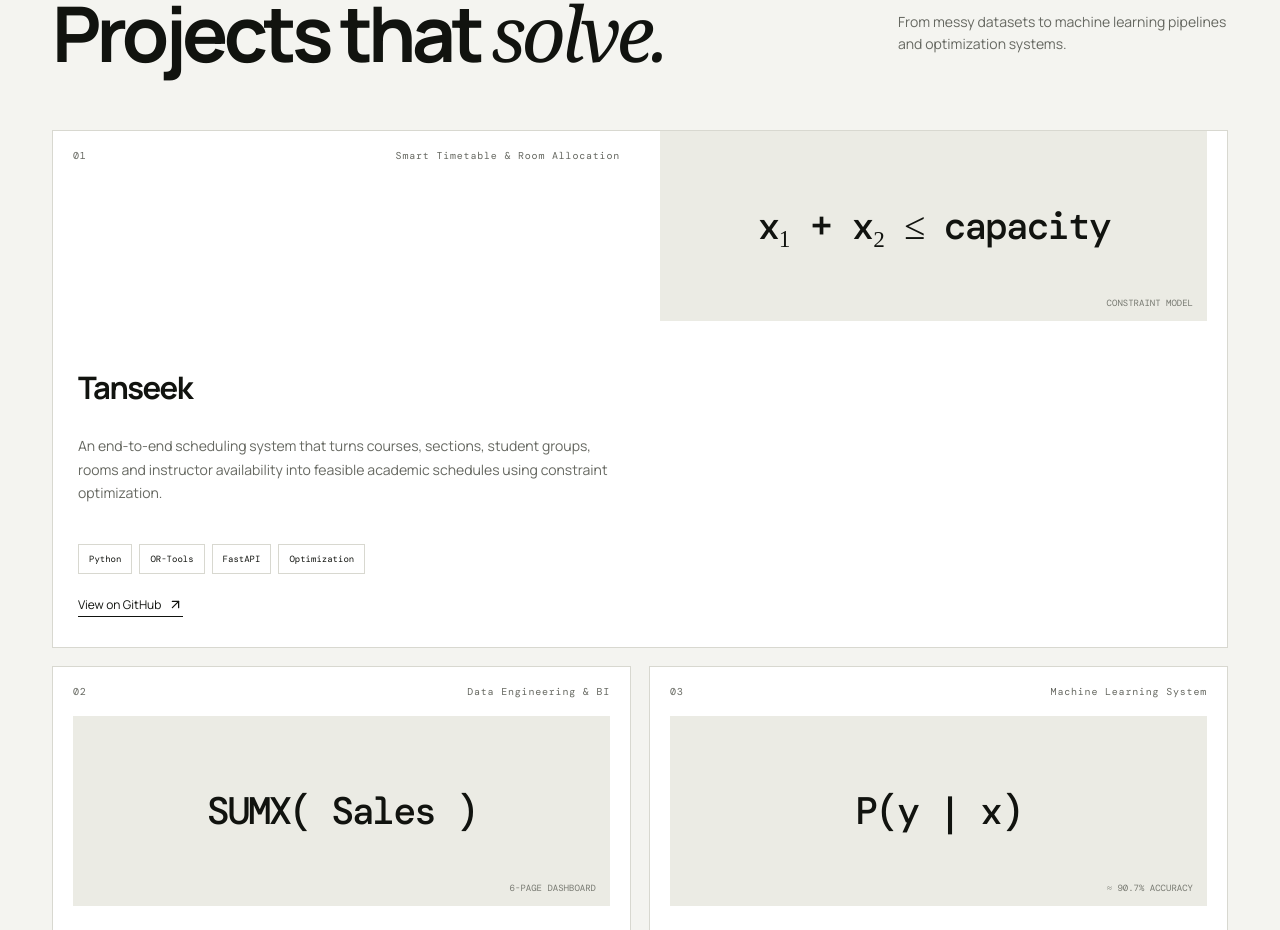
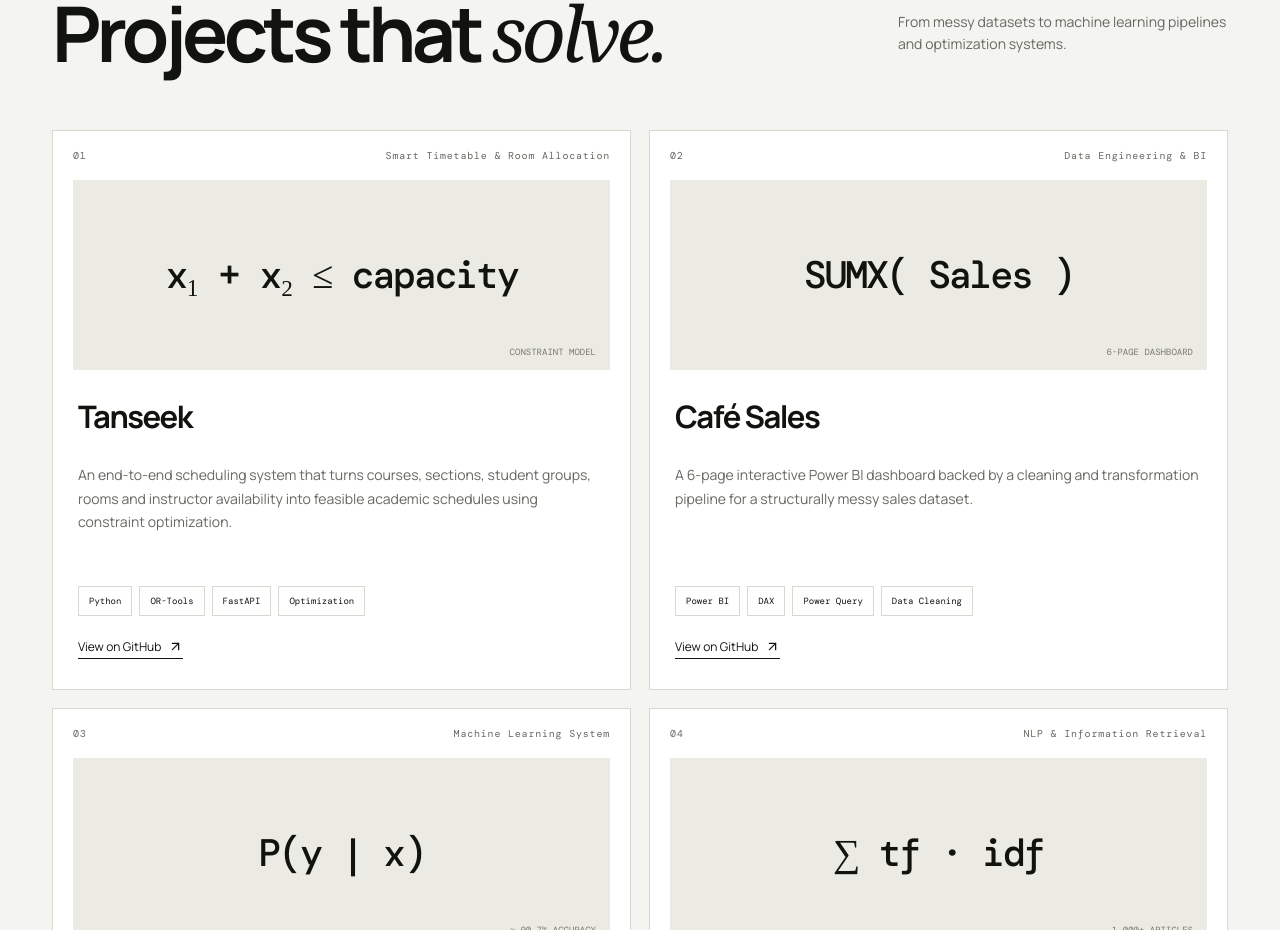
Before and after one commit to beshoonashaat/beshoy-data-portfolio, a Next.js app: page / in a window 1280 px wide. Shown: the part 1000-1930 px from the top of the page. Built offline with nearby package versions, Linux system fonts and the light colour scheme.

Commit message:
Unify project cards and remove duplicate bottom footer

```diff
--- a/app/page.tsx
+++ b/app/page.tsx
@@ -203,7 +203,7 @@
 
         <div className="projectGrid">
           {projects.map((p) => (
-            <article className={p.featured ? 'project featured' : 'project'} key={p.title}>
+            <article className="project" key={p.title}>
               <div className="projectMeta">
                 <span>{p.n}</span>
                 <span>{p.type}</span>
```
